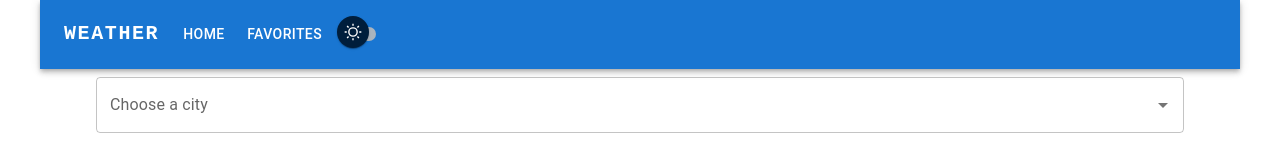
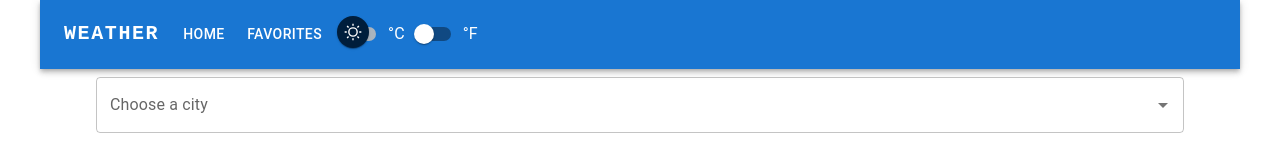
Before and after one commit to Darkmift/weather-app, a React (Vite) app: page / in a window 1280 px wide. Shown: the top 160 px of the page. Built offline with nearby package versions, Linux system fonts and the light colour scheme.

Commit message:
[main] Add TempUnitSwitch component to ResponsiveAppBar

```diff
--- a/src/layout/ResponsiveAppBar.tsx
+++ b/src/layout/ResponsiveAppBar.tsx
@@ -10,6 +10,7 @@ import MenuItem from '@mui/material/MenuItem';
 import { Link } from 'react-router-dom';
 import { routeMap } from '../AppRouter';
 import DarkModeToggle from './DarkModeToggle';
+import TempUnitSwitch from './TempUnitSwitch';
 
 function ResponsiveAppBar() {
   const [anchorElNav, setAnchorElNav] = React.useState<null | HTMLElement>(null);
@@ -64,16 +65,12 @@ function ResponsiveAppBar() {
               onClose={handleCloseNavMenu}
             >
               {Object.keys(routeMap).map((page) => (
-                <MenuItem
-                  key={page}
-                  onClick={handleCloseNavMenu}
-                  component={Link}
-                  to={page}
-                >
+                <MenuItem key={page} onClick={handleCloseNavMenu} component={Link} to={page}>
                   <Typography textAlign="center"> {routeMap[page]}</Typography>
                 </MenuItem>
               ))}
               <DarkModeToggle />
+              <TempUnitSwitch />
             </Menu>
           </Box>
           {/* large screen */}
@@ -90,6 +87,7 @@ function ResponsiveAppBar() {
             ))}
 
             <DarkModeToggle />
+            <TempUnitSwitch />
           </Box>
         </Toolbar>
       </Container>
```
